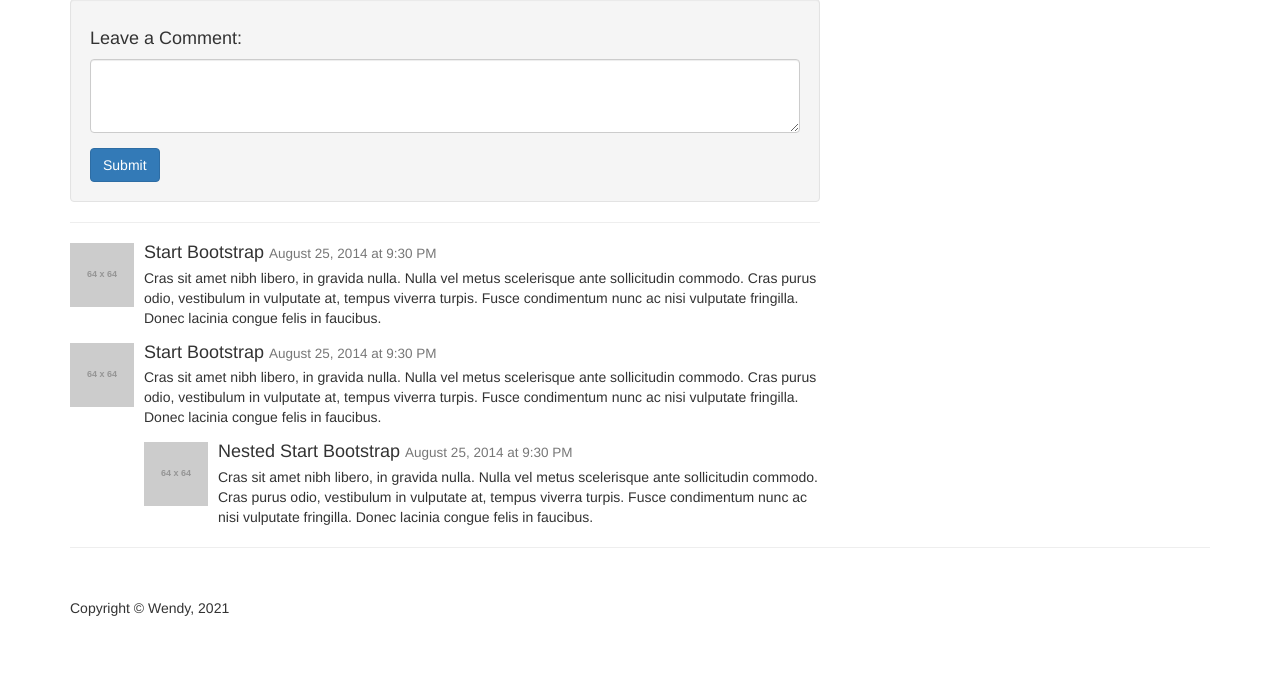
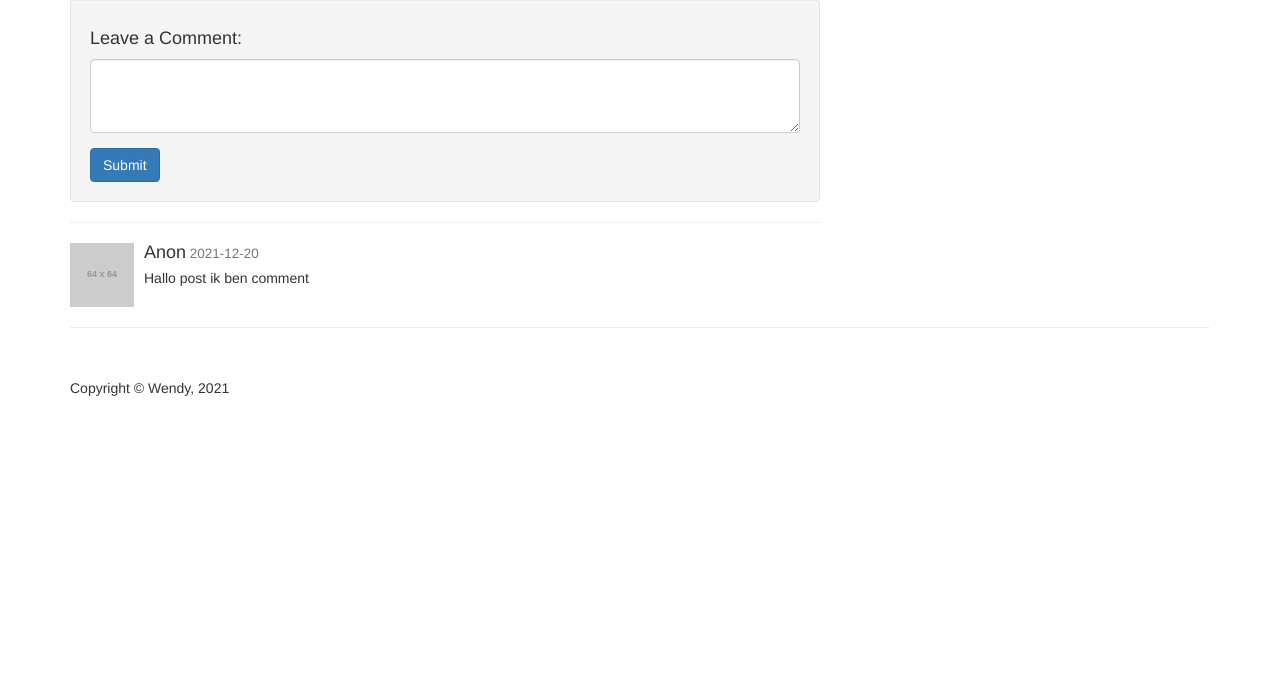
Before and after one commit to wm3214/Schoolblog, a PHP site: page /post.php?p_id=33 in a window 1280 px wide. Shown: the part 736-1414 px from the top of the page. After the commit the page ends 1132 px from the top, so only its background shows below. Run offline with PHP 8.4, Linux system fonts and the light colour scheme; data comes from the database, SQL or seed files in the repository; both versions use the stored data as it was after the commit; grey boxes labelled with a size stand in for pictures from a placeholder-image service; some libraries are stand-ins or nearby versions.

Commit message:
Added base comments under posts
Comments added.
Posts are now able to load comments.
Users are now able to create comments.
Textbox under posts are now limited to 255 char.
Database now includes comments table.

```diff
--- /dev/null
+++ b/cms/includes/add_comment.php
@@ -0,0 +1,23 @@
+<?php
+if(isset($_GET['p_id']) AND isset($_POST['comment'])){
+	$comment = $_POST['comment'];
+	$the_post_id = $_GET['p_id'];
+	if($comment != ""){
+
+		$query = "INSERT INTO comments (`post_id`, `comment_cont`) ";
+		$query .= "VALUES (
+		 '{$the_post_id}',
+		 '{$comment}');";
+
+		 $connection->query($query);
+
+		 /*			Debug Query Succes
+		if ($connection->query($query) === TRUE) {
+			echo "New record created successfully";
+		} else {
+			echo "Error: " . $query. "<br>" . $connection->error;
+		}
+		*/
+	}
+}
+?>
--- /dev/null
+++ b/cms/includes/comments.php
@@ -0,0 +1,29 @@
+<?php
+
+if(isset($_GET['p_id'])){
+
+$query = "SELECT * FROM comments WHERE post_id = $the_post_id ";
+$select_all_comments = mysqli_query($connection,$query);
+while($row = mysqli_fetch_assoc($select_all_comments)){
+	if($row['comment_check'] == 1){
+		print("
+			<div class='media'>
+			<a class='pull-left' href='#'>
+			<img class='media-object'  src='http://placehold.it/64x64' alt=''>
+			</a>
+			<div class='media-body'>
+			<h4 class='media-heading'>
+			");
+
+		if($row['user_id']  == NULL){
+			echo "Anon";
+		}
+
+		print("<small> ");
+		print($row['comment_date']);
+		echo "</small></h4>";
+		print($row['comment_cont']);
+		echo "</div></div>";
+}}}
+
+?>
--- a/cms/post.php
+++ b/cms/post.php
@@ -4,8 +4,9 @@
 <?php include "includes/header.php";?>
 <?php include "includes/db.php"; ?>
 
+
 <body>
-
+<?php include "includes/add_comment.php"; ?>
     <!-- Navigation -->
     <?php include "includes/navigation.php" ?>
 
@@ -68,10 +69,11 @@
                 <!-- Comments Form -->
                 <div class="well">
                     <h4>Leave a Comment:</h4>
-                    <form role="form">
+                    <form role="form" method="post">
                         <div class="form-group">
-                            <textarea class="form-control" rows="3"></textarea>
+                            <textarea class="form-control" rows="3" maxlength="255" name="comment"></textarea>
                         </div>
+                        <input type="hidden" value="<?php echo $_GET['p_id']; ?>" name="p_id">
                         <button type="submit" class="btn btn-primary">Submit</button>
                     </form>
                 </div>
@@ -80,50 +82,7 @@
 
                 <!-- Posted Comments -->
 
-                <!-- Comment -->
-                <div class="media">
-                    <a class="pull-left" href="#">
-                        <img class="media-object" src="http://placehold.it/64x64" alt="">
-                    </a>
-                    <div class="media-body">
-                        <h4 class="media-heading">Start Bootstrap
-                            <small>August 25, 2014 at 9:30 PM</small>
-                        </h4>
-                        Cras sit amet nibh libero, in gravida nulla. Nulla vel metus scelerisque ante sollicitudin commodo. Cras purus odio, vestibulum in vulputate at, tempus viverra turpis. Fusce condimentum nunc ac nisi vulputate fringilla. Donec lacinia congue felis in faucibus.
-                    </div>
-                </div>
-
-                <!-- Comment -->
-                <div class="media">
-                    <a class="pull-left" href="#">
-                        <img class="media-object" src="http://placehold.it/64x64" alt="">
-                    </a>
-                    <div class="media-body">
-                        <h4 class="media-heading">Start Bootstrap
-                            <small>August 25, 2014 at 9:30 PM</small>
-                        </h4>
-                        Cras sit amet nibh libero, in gravida nulla. Nulla vel metus scelerisque ante sollicitudin commodo. Cras purus odio, vestibulum in vulputate at, tempus viverra turpis. Fusce condimentum nunc ac nisi vulputate fringilla. Donec lacinia congue felis in faucibus.
-                        <!-- Nested Comment -->
-                        <div class="media">
-                            <a class="pull-left" href="#">
-                                <img class="media-object" src="http://placehold.it/64x64" alt="">
-                            </a>
-                            <div class="media-body">
-                                <h4 class="media-heading">Nested Start Bootstrap
-                                    <small>August 25, 2014 at 9:30 PM</small>
-                                </h4>
-                                Cras sit amet nibh libero, in gravida nulla. Nulla vel metus scelerisque ante sollicitudin commodo. Cras purus odio, vestibulum in vulputate at, tempus viverra turpis. Fusce condimentum nunc ac nisi vulputate fringilla. Donec lacinia congue felis in faucibus.
-                            </div>
-                        </div>
-                        <!-- End Nested Comment -->
-                    </div>
-                </div>
-
-
-
-
-
-
+				<?php include "includes/comments.php"; ?>
 
 
             </div>
```
Also changed, not shown: cms/Database/localhost.sql (+42 -6 lines).
